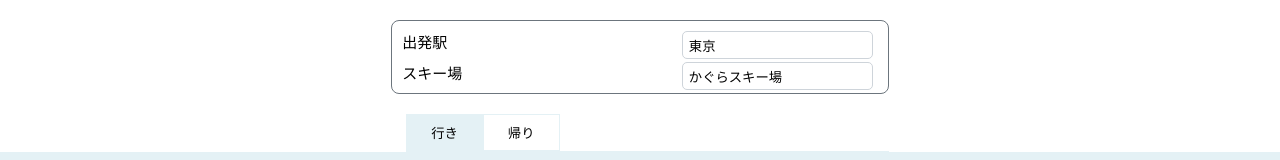
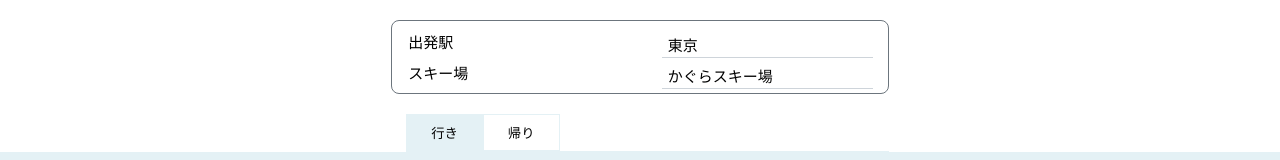
Before and after one commit to knogu/way2ski, a React (Create React App) app: page / in a window 1280 px wide. Shown: the top 160 px of the page. Built offline with nearby package versions, Linux system fonts and the light colour scheme; the HTML template or start-up script is replaced by a standard one.

Commit message:
Make place query simpler

```diff
--- a/src/App.css
+++ b/src/App.css
@@ -9,11 +9,15 @@
 
 .main-date-place-query input {
   background-color: white;
-  border: 1px solid #ced4da;
+  border-bottom: 1px solid #ced4da;
   margin-right: 5px;
   padding: 2px 6px;
   height: 22px;
-  border-radius: 5px;
+  font-size: 15px;
+}
+
+.main-date-place-query label {
+  padding: 3px 6px;
 }
 
 /* .date-and-place {
```
